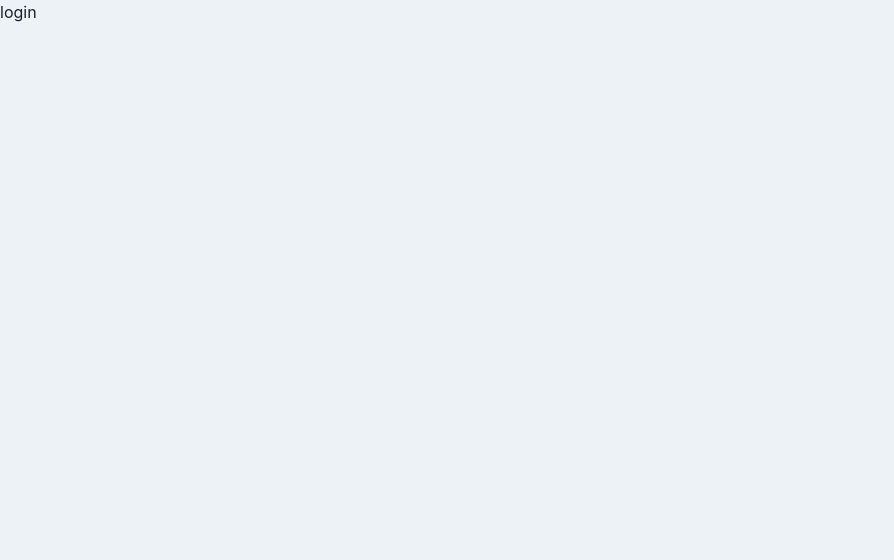
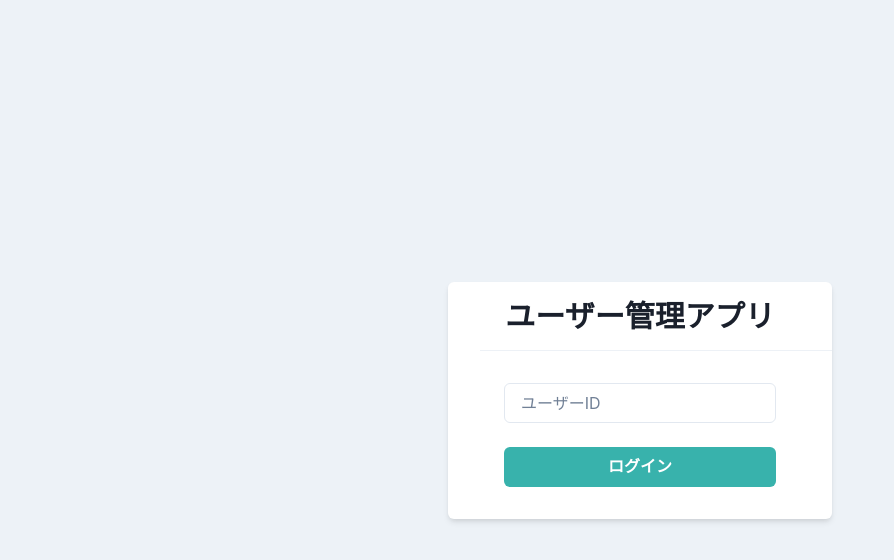
Before and after one commit to fy-yuhcan/react-ts-user-management-app, a React (Vite) app: page / in a window 1280 px wide. Shown: the top 560 px of the page, without its empty margins (0-894 px from the left). Built offline with nearby package versions, Linux system fonts and the light colour scheme.

Commit message:
ログイン画面骨組み

```diff
--- a/src/components/pages/Login.tsx
+++ b/src/components/pages/Login.tsx
@@ -1,5 +1,17 @@
+import { Box, Button, Divider, Flex, Heading, Input, Stack } from '@chakra-ui/react';
 import { VFC, memo } from 'react';
 
 export const Login: VFC = memo(() => {
-  return <p>login</p>;
+  return (
+    <Flex align="center" justify="center" height="100vh">
+      <Box bg="white" w="sm" p={4} borderRadius="md" shadow="md">
+        <Heading as="h1" size="lg" textAlign="center">ユーザー管理アプリ</Heading>
+        <Divider m={4}/>
+        <Stack spacing={6} py={4} px={10}>
+        <Input placeholder='ユーザーID'></Input>
+        <Button bg="teal.400" color="white" _hover={{opacity:0.8}}>ログイン</Button>
+        </Stack>
+      </Box>
+    </Flex>
+  )
 });
```
